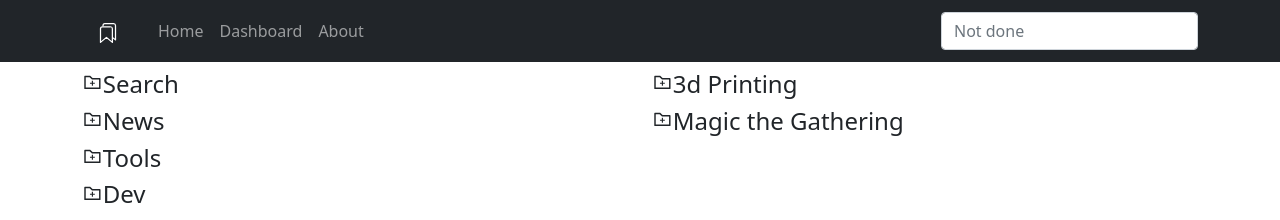
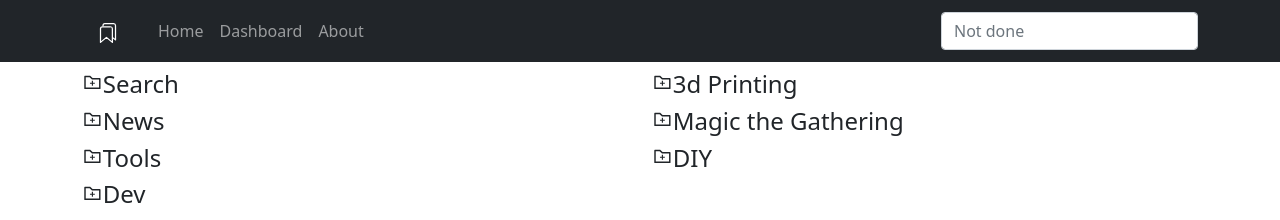
Before and after one commit to chakeson/bookmark, a React (Create React App) app: page / in a window 1280 px wide. Shown: the top 220 px of the page. Built offline with nearby package versions, Linux system fonts and the light colour scheme.

Commit message:
Added global context. Split dashboard IP and Sunrise sunset.

```diff
--- /dev/null
+++ b/src/context.js
@@ -0,0 +1,20 @@
+import React, {useContext, useState} from "react";
+
+const AppContext = React.createContext()
+
+const AppProvider = ({ children }) => {
+    const [succesfulFetchIP, setSuccesfulFetchIP] = useState(false);
+    const [succesfulFetchSun, setSuccesfulFetchSun] = useState(false);
+    const [fetchDataIP, setfetchDataIP] = useState("");
+    const [fetchDataSun, setfetchDataSun] = useState("");
+    return (
+        <AppContext.Provider value={{succesfulFetchIP,setSuccesfulFetchIP, succesfulFetchSun,setSuccesfulFetchSun, fetchDataIP,setfetchDataIP, fetchDataSun,setfetchDataSun}}>
+            {children}
+        </AppContext.Provider>
+    )
+}
+
+export const useGlobalContext = () => {
+    return useContext(AppContext)
+  }
+export { AppContext, AppProvider }
--- a/src/data/dataright.js
+++ b/src/data/dataright.js
@@ -180,6 +180,21 @@ const bookmarksDataRight = [
             },
         ]
     },
+    {
+        id:"3",
+        title:"DIY",
+        url:"",
+        img:"folder",
+        children: [
+            {
+                id:"3-1",
+                title:"Choosing the right wall anchors",
+                url:"https://www.finewoodworking.com/2021/07/19/choosing-the-right-wall-anchors",
+                img:"https://www.finewoodworking.com/app/themes/finewoodworking/favicon.ico",
+                children:""
+            }
+        ]
+    },
 ]
 
 
--- a/src/index.js
+++ b/src/index.js
@@ -3,10 +3,14 @@ import ReactDOM from 'react-dom';
 import './index.css';
 import App from './App';
 import reportWebVitals from './reportWebVitals';
+import {AppProvider} from './context'
+
 
 ReactDOM.render(
   <React.StrictMode>
-    <App />
+    <AppProvider>
+      <App />
+    </AppProvider>
   </React.StrictMode>,
   document.getElementById('root')
 );
--- /dev/null
+++ b/src/pages/dashboard/components/iplocation.js
@@ -0,0 +1,47 @@
+import react, { useCallback, useEffect } from 'react';
+import { useGlobalContext } from '../../../context';
+
+
+const urlLocation = "https://geolocation-db.com/json/"
+
+
+function IpLocation() {
+    const {fetchDataIP,setfetchDataIP,succesfulFetchIP,setSuccesfulFetchIP} = useGlobalContext();
+
+
+    const getIP = useCallback( async () => {
+        try {
+            //API call
+            const response = await fetch(urlLocation)
+            const data = await response.json()
+            setfetchDataIP({lat:data.latitude,lon:data.longitude,ip:data.IPv4,country:data.country_name})
+            setSuccesfulFetchIP(true);
+        } catch (error) {
+            if (error.message === "Failed to fetch") {
+                setfetchDataIP("Adblock")
+                setSuccesfulFetchIP(false);
+            } else {
+                console.log(error)
+            }
+            //const {setSuccesfulFetchIP} = useGlobalContext;
+            setSuccesfulFetchIP(false);
+        }
+
+    },[setSuccesfulFetchIP,setfetchDataIP])
+
+    useEffect(()=>{
+        getIP()
+    },[getIP])
+
+
+    return (
+        <div className="card">
+            <div>IP address: {succesfulFetchIP ? fetchDataIP.ip : `Loading: ${fetchDataIP}`}</div>
+            <div>Country: {succesfulFetchIP ? fetchDataIP.country : `Loading: ${fetchDataIP}`}</div>
+        </div>
+
+    )
+}
+
+
+export default IpLocation;
--- a/src/pages/dashboard/components/sunriseset.js
+++ b/src/pages/dashboard/components/sunriseset.js
@@ -1,37 +1,14 @@
-import react, { useEffect, useState } from 'react';
-import { Container } from 'react-bootstrap';
+import react, { useCallback, useEffect, useState } from 'react';
+import { useGlobalContext } from '../../../context';
 
-const urlLocation = "https://geolocation-db.com/json/"
+
 const urlSunData = "https://api.met.no/weatherapi/sunrise/2.0/.json?"
 
 function SunRiseSet() {
-    const [succesfulFetchIP, setsuccesfulFetchIP] = useState(false);
-    const [succesfulFetchSun, setSuccesfulFetchSun] = useState(false);
-    const [fetchDataIP, setfetchDataIP] = useState("");
-    const [fetchDataSun, setfetchDataSun] = useState("");
+    const {succesfulFetchIP,fetchDataIP,fetchDataSun,setfetchDataSun,succesfulFetchSun,setSuccesfulFetchSun} = useGlobalContext();
 
-    const getIP = async () => {
-        try {
-            //API call
-            const response = await fetch(urlLocation)
-            const data = await response.json()
-            setfetchDataIP({lat:data.latitude,lon:data.longitude,ip:data.IPv4,country:data.country_name})
-            setsuccesfulFetchIP(true);
-        } catch (error) {
-            if (error.message === "Failed to fetch") {
-                setfetchDataIP("Adblock")
-                setsuccesfulFetchIP(false);
-            }
-            setSuccesfulFetchSun(false);
-        }
 
-    }
-
-    useEffect(()=>{
-        getIP()
-    },[])
-
-    const getSunData = async () => {
+    const getSunData = useCallback( async () => {
         try {
             // Find UTC ofset for api
             //const offset = new Date().getTimezoneOffset()/-60; in minutes
@@ -41,92 +18,35 @@ function SunRiseSet() {
             const url = `${urlSunData}lat=${fetchDataIP.lat}&lon=${fetchDataIP.lon}&date=${new Date().toISOString().slice(0, 10)}&offset=${offSet}`
             const response = await fetch(url)
             const data = await response.json()
-            console.log(data);
+            //console.log(data);
             setfetchDataSun({sunrise:data.location.time[0].sunrise.time, sunset:data.location.time[0].sunset.time})
             setSuccesfulFetchSun(true);
             //console.log(fetchDataSun)
         } catch (error) {
             if (error.message === "Failed to fetch") {
                 setSuccesfulFetchSun(false);
-                setfetchDataIP("Adblock");
+                setfetchDataSun("Adblock");
             }
             console.log(error)
             setSuccesfulFetchSun(false);
         }
-    }
+    },[fetchDataIP,setSuccesfulFetchSun,setfetchDataSun])
 
     useEffect(()=>{
         if ( succesfulFetchIP === true ){
-            getSunData()
+            getSunData();
         }
     },[succesfulFetchIP])
 
 
     return (
-        <Container>
-            <div>
-                <div>Sunrise: {succesfulFetchSun ? fetchDataSun.sunrise.slice(11,16) : `loading: ${fetchDataSun}` }</div>
-                <div>Sunset: {succesfulFetchSun ? fetchDataSun.sunset.slice(11,16) : `Loading: ${fetchDataSun}`} </div>
-                <div>IP addres: {succesfulFetchIP ? fetchDataIP.ip : `Loading: ${fetchDataIP}`}</div>
-                <div>Country: {succesfulFetchIP ? fetchDataIP.country : `Loading: ${fetchDataIP}`}</div>
-            </div>
-        </Container>
+        <div className="card">
+            <div>Sunrise: {succesfulFetchSun ? fetchDataSun.sunrise.slice(11,16) : `loading: ${fetchDataSun}` }</div>
+            <div>Sunset: {succesfulFetchSun ? fetchDataSun.sunset.slice(11,16) : `Loading: ${fetchDataSun}`} </div>
+        </div>
+
     )
 }
 
 
 export default SunRiseSet;
-
-
-
-/*
-
-
-    console.log("1")
-    if (succesfulFetchIP === true) {
-        console.log("2")
-        if (succesfulFetchSun === true) {
-            console.log("3")
-            return (
-                <Container>
-                    <div>
-                        <div>Sunrise:{fetchDataSun.sunrise}</div>
-                        <div>Sunset:{fetchDataSun.sunset}</div>
-                        <div>ip addres:{fetchDataIP.ip}</div>
-                        <div>country:{fetchDataIP.country}</div>
-                    </div>
-                </Container>
-            )
-        } else {
-            console.log("4")
-            return (
-                <Container>
-                    <div>
-                        <div>ip addres:{fetchDataIP.ip}</div>
-                        <div>country:{fetchDataIP.country}</div>
-                    </div>
-                </Container>
-            )
-        }
-    }
-    console.log("5")
-    if (fetchDataIP==="Adblock") {
-        console.log("6")
-        return (
-            <Container>
-                <div>Blocked by adblocker.</div>
-            </Container>
-        )
-    }
-    if (fetchDataIP==="") {
-        console.log("7")
-        return (
-            <Container>
-                <div>Loading</div>
-            </Container>
-        )
-    }
-    console.log("8")
-
-
-*/
--- a/src/pages/dashboard/dashboard.js
+++ b/src/pages/dashboard/dashboard.js
@@ -1,12 +1,14 @@
 import react from 'react';
-import { Container, row } from 'react-bootstrap';
+import { Container } from 'react-bootstrap';
 import SunRiseSet from "./components/sunriseset"
+import IpLocation from './components/iplocation';
 
 function Dashboard() {
 
     return (
         <Container>
-            <div className="row">
+            <div className="row d-inline-flex">
+                <IpLocation />
                 <SunRiseSet />
             </div>
         </Container>
```
Also changed, not shown: src/App.js (+10 -0 lines).
